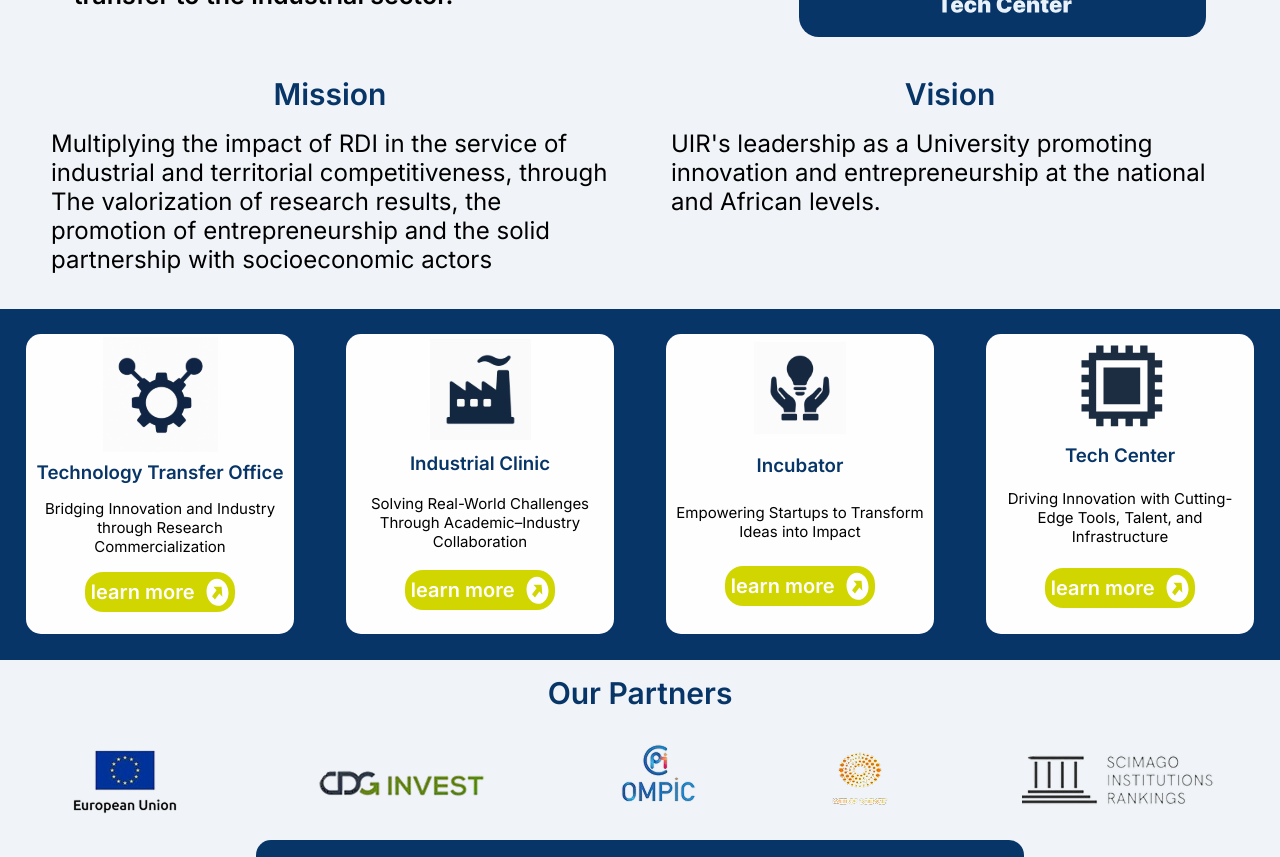
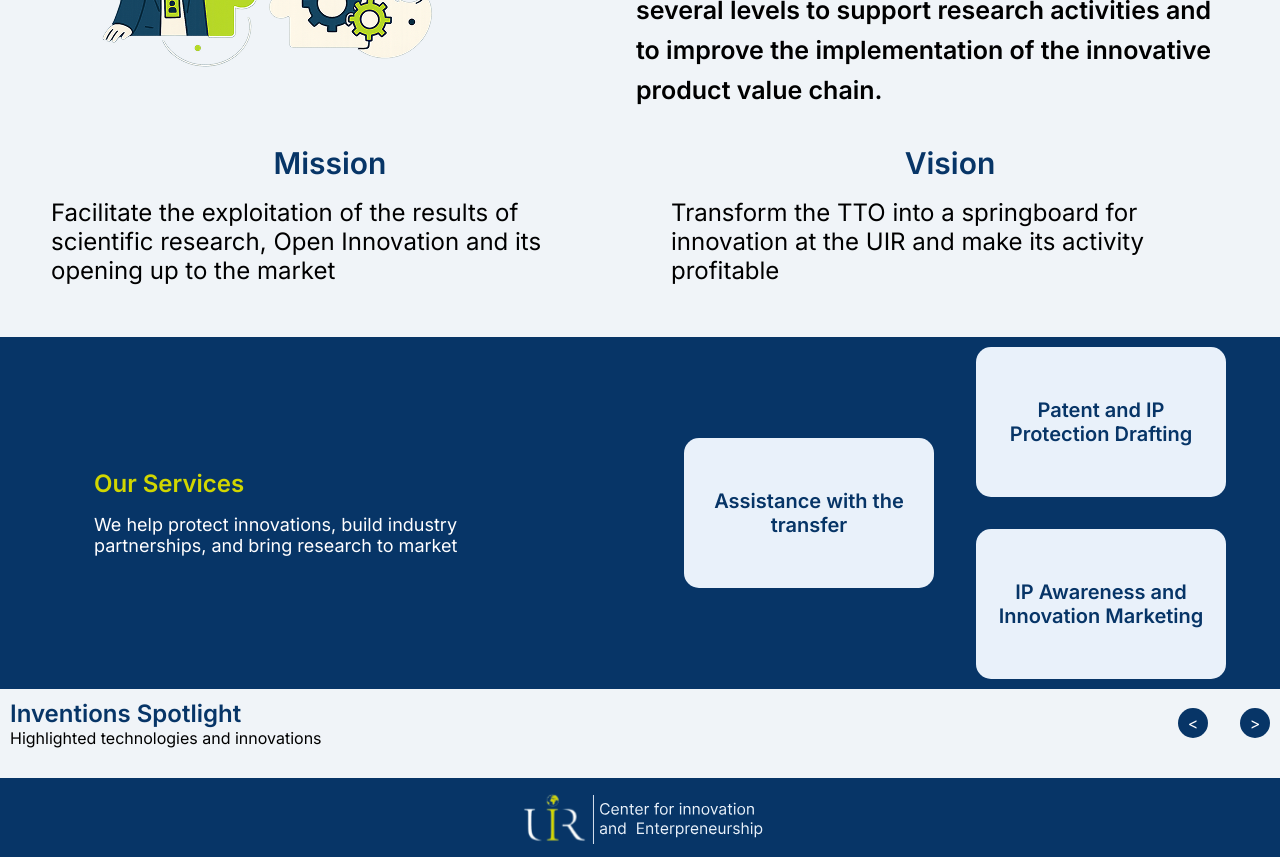
Before and after one commit to yahya-mdarhri/cie_market_frontend, a React (Vite) app: page / in a window 1280 px wide. Shown: the part 720-1577 px from the top of the page. Built offline with nearby package versions, Linux system fonts and the light colour scheme.

Commit message:
feat: added tto page

```diff
--- a/src/App.tsx
+++ b/src/App.tsx
@@ -1,9 +1,11 @@
 import './App.css'
+import TTO from '@pages/landing/tto/tto'
 import Home from '@pages/landing/home/home'
 
 function App() {
 	return (
-		<Home />
+		// <Home />
+		<TTO />
 		// <About />
 	)
 }
--- a/src/components/ui/Landing/Introduction/Introduction.tsx
+++ b/src/components/ui/Landing/Introduction/Introduction.tsx
@@ -12,13 +12,13 @@ function Introduction({title, description, image}: IntroductionProps) {
 		<div className="Introduction">
 				<h1>{title}</h1>
 				<div className="IntroductionMain">
+					<div className="IntroductionMainRight">
+						<img src={image} alt="" />
+					</div>
 					<div className="IntroductionMainLeft">
 						<p>
 							{description}
 						</p>
-					</div>
-					<div className="IntroductionMainRight">
-						<img src={image} alt="" />
 					</div>
 				</div>
 			</div>
--- /dev/null
+++ b/src/pages/landing/tto/tto.css
@@ -0,0 +1,111 @@
+.ttoServices{
+		display: flex;
+		flex-direction: row;
+		gap: 3rem;
+		justify-content: space-around;
+		background-color: var(--primary-color);
+		margin-top: 2rem;
+}
+
+.ttoServicesLeft {
+	display: flex;
+	flex-direction: column;
+	gap: 1rem;
+	width: 30%;
+	justify-content: center;
+	/* align-items: center; */
+	padding: 10px;
+}
+
+.ttoServicesLeft h2 {
+	color: var(--secondary-color);
+}
+
+.ttoServicesLeft p {
+	color: var(--white);
+	font-size: large;
+	/* width: 70%; */
+}
+
+.ttoServicesRight {
+	display: flex;
+	flex-direction: row;
+	gap: 2rem;
+	width: 40%;
+	justify-content: space-around;
+	align-items: center;
+}
+
+.ttoServicesRight2{
+	display: flex;
+	flex-direction: column;
+	gap: 2rem;
+	justify-content: space-around;
+	padding: 10px;
+}
+
+
+.ttoServiceCard {
+	background-color: var(--background-color);
+	color: var(--primary-color);
+	font-size: 20px;
+	font-weight: 900;
+	padding: 20px;
+	text-align: center;
+	height: 150px;
+	width: 250px;
+	/* width: 40%; */
+	align-items: center;
+	display: flex;
+	justify-content: center;
+	border-radius: 15px;
+}
+
+.HighLightSpot{
+	display: flex;
+	flex-direction: row;
+	align-items: center;
+	width: 100%;
+	justify-content: space-between;
+}
+
+.HighLightSpotLeft{
+	display: flex;
+	flex-direction: column;
+	/* gap: 1rem; */
+	width: 30%;
+	justify-content: center;
+	/* align-items: center; */
+	padding: 10px;
+}
+
+.HighLightSpotLeft h2 {
+	color: var(--primary-color);
+}
+
+.HighLightSpotLeft p {
+	color: #000;
+	opacity: 0.3;
+}
+
+.HighLightSpotRight {
+	display: flex;
+	flex-direction: row;
+	gap: 2rem;
+	padding: 0 10px;
+	justify-content: space-around;
+	align-items: center;
+}
+
+.HighLightSpotRight div {
+	background-color: var(--primary-color);
+	border-radius: 100%;
+	/* padding: 10px; */
+	width: 30px;
+	height: 30px;
+	display: flex;
+	align-items: center;
+	justify-content: center;
+	text-align: center;
+	color: var(--white);
+}
--- /dev/null
+++ b/src/pages/landing/tto/tto.tsx
@@ -0,0 +1,70 @@
+import "./tto.css";
+import LandingLayout, { HeroProps, StatsItemsType } from "@layouts/LandingLayout/LandingLayout";
+import Introduction from "@ui/Landing/Introduction/Introduction";
+import VisionAndMission from "@ui/Landing/VisionAndMission/VisionAndMission";
+
+import  image from "./images/tto.png";
+
+const statsData:StatsItemsType = {
+	a: { name: "Innovation & Patents", value: 644 },
+	b: { name: "International Patents", value: 117 },
+	c: { name: "Gold Medals", value: 2 },
+};
+
+const heroProps: HeroProps = {
+	heroTitle: <>Technology Transfer Office</>,
+	heroDescription: "Protecting ideas, fostering collaborations, and bringing research to market.",
+	heroImage: image,
+	firstAction: "Submit A Patent",
+	// secondAction: "Submit A Patent",
+	stats: statsData,
+};
+
+function TTO() {
+	return (
+		<LandingLayout heroProps={heroProps}>
+				<Introduction
+					title="Technology Transfer Office"
+					description="The UIR has created the first Technology Transfer Office (TTO) according to international standards to carry out technology transfer and support economic development at the regional and national levels. The TTO operates on several levels to support research activities and to improve the implementation of the innovative product value chain."
+					image={image}
+				/>
+				<VisionAndMission
+					mission="Facilitate the exploitation of the results of scientific research, Open Innovation and its opening up to the market"
+					vision="Transform the TTO into a springboard for innovation at the UIR and make its activity profitable"
+				/>
+				<div className="ttoServices">
+					<div className="ttoServicesLeft">
+						<h2>Our Services</h2>
+						<p>
+							We help protect innovations, build industry partnerships, and bring research to market
+						</p>
+					</div>
+					<div className="ttoServicesRight">
+						<div className="ttoServicesRight1">
+							<div className=" ttoServiceCard">Assistance with the transfer</div>
+						</div>
+						<div className="ttoServicesRight2">
+							<div className=" ttoServiceCard">Patent and IP Protection Drafting</div>
+							<div className=" ttoServiceCard">IP Awareness and Innovation Marketing</div>
+						</div>
+					</div>
+				</div>
+				<div className="HighLightSpot">
+					<div className="HighLightSpotLeft">
+						<h2>Inventions Spotlight</h2>
+						<div>
+							Highlighted technologies and innovations
+						</div>
+					</div>
+					<div className="HighLightSpotRight">
+						<div className="leftbtn">{'<'}</div>
+						<div className="Rightbtn">{'>'}</div>
+
+					</div>
+					{/* <InventionCard/> */}
+				</div>
+		</LandingLayout>
+	);
+}
+
+export default TTO;
```
Also changed, not shown: src/pages/landing/tto/images/tto.png (added).
